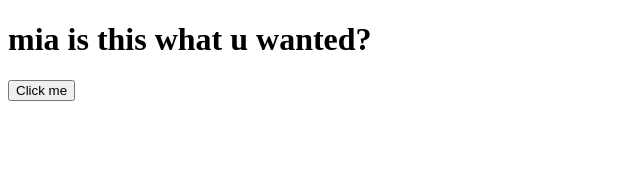
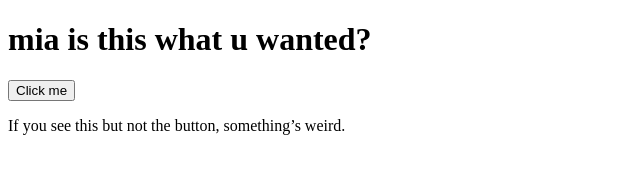
Before and after one commit to penguin36O/portfolio, a plain HTML site: page index.html in a window 1280 px wide. Shown: the whole page, without its empty margins (0-640 px from the left). Drawn offline with Linux system fonts and the light colour scheme.

Commit message:
Update index.html

```diff
--- a/index.html
+++ b/index.html
@@ -7,5 +7,6 @@
 <body>
   <h1>mia is this what u wanted?</h1>
   <button onclick="alert('hi mia 💅')">Click me</button>
+  <p>If you see this but not the button, something’s weird.</p>
 </body>
 </html>
```
